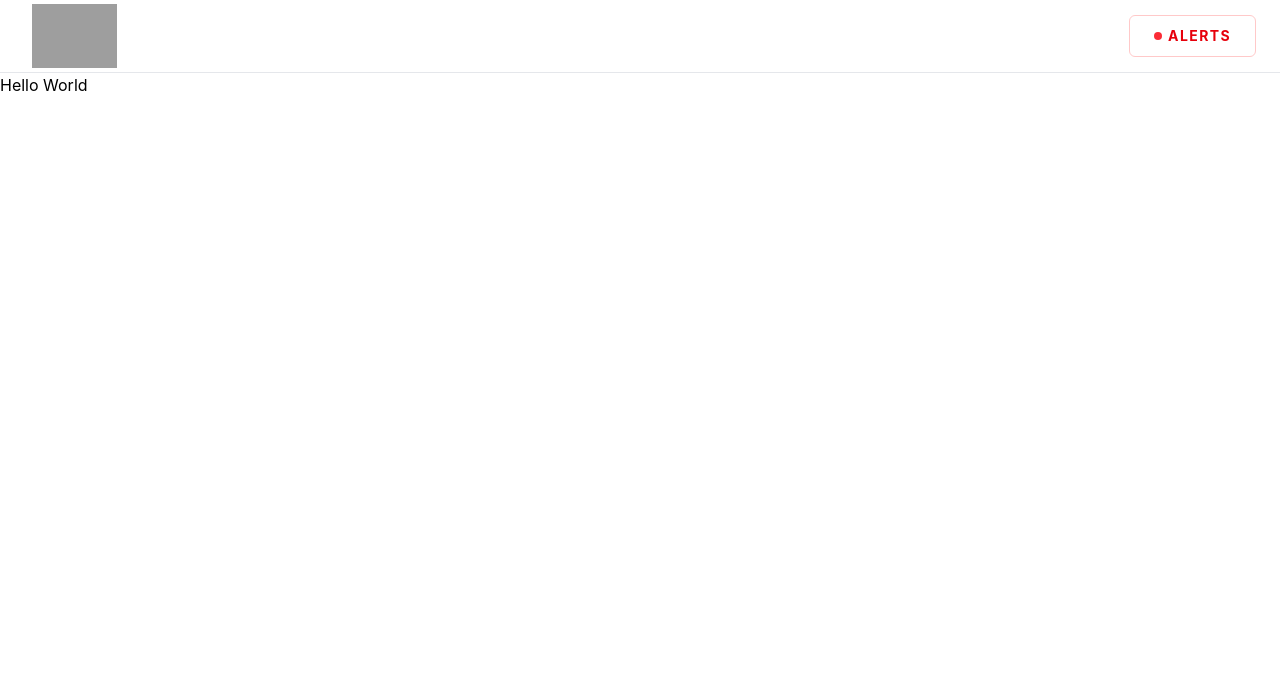
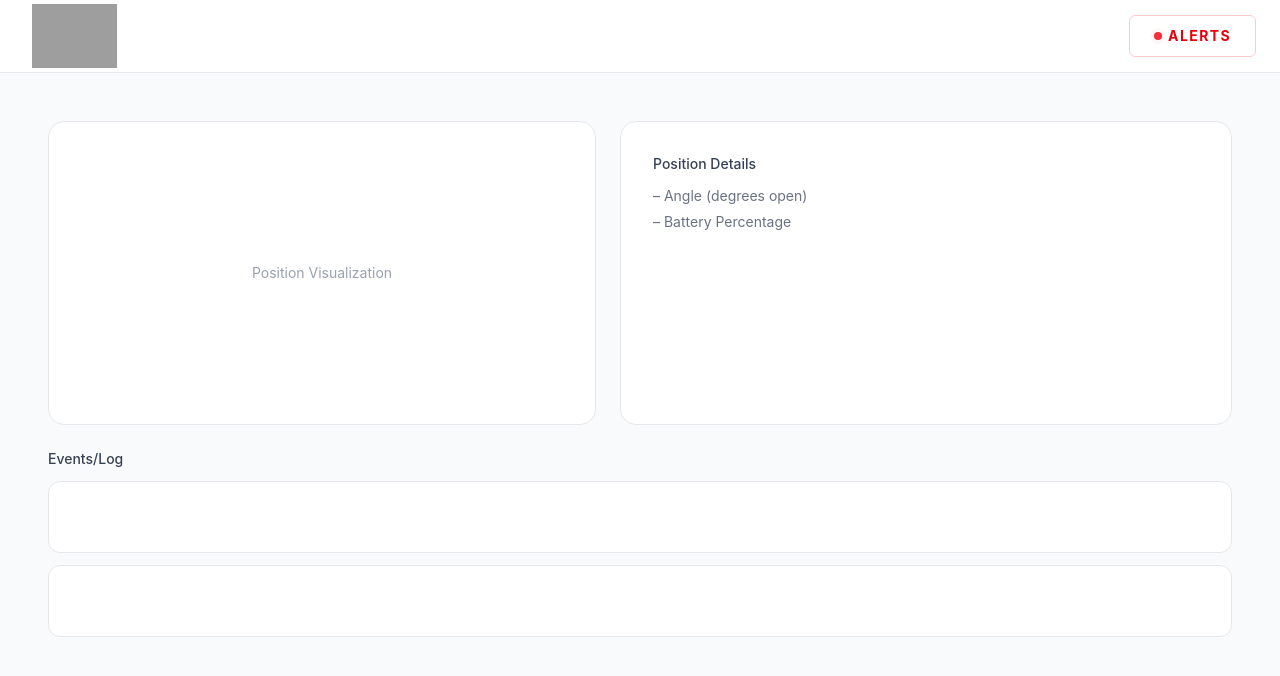
Before and after one commit to Ben-Arms97/TAMUCapstone-Group6-2026, a React app in the folder web/frontend/: page / in a window 1280 px wide. Shown: the top 676 px of the page. Built offline with nearby package versions, Linux system fonts and the light colour scheme; grey boxes are pictures that could not be loaded; the HTML template or start-up script is replaced by a standard one.

Commit message:
Format home screen

```diff
--- a/web/frontend/src/App.tsx
+++ b/web/frontend/src/App.tsx
@@ -1,8 +1,29 @@
 function App() {
   return (
-    <>
-      <p>Hello World</p>
-    </>
+    <div className="h-full flex flex-col p-12 gap-6 bg-gray-50">
+      <div className="flex-1 flex gap-6">
+        <div className="flex-1 bg-white rounded-2xl border border-gray-200 flex items-center justify-center">
+          <p className="text-gray-400 text-sm">Position Visualization</p>
+        </div>
+
+        <div className="flex-1 bg-white rounded-2xl border border-gray-200 p-8">
+          <p className="text-gray-700 text-sm font-medium mb-3">Position Details</p>
+          <ul className="space-y-1.5 text-sm text-gray-500">
+            <li>– Angle (degrees open)</li>
+            <li>– Battery Percentage</li>
+          </ul>
+        </div>
+      </div>
+
+      <div className="flex-1 flex flex-col gap-3">
+        <p className="text-gray-700 text-sm font-medium">Events/Log</p>
+        <div className="flex-1 flex flex-col gap-3">
+          <div className="h-18 bg-white rounded-xl border border-gray-200" />
+          <div className="h-18 bg-white rounded-xl border border-gray-200" />
+        </div>
+      </div>
+
+    </div>
   )
 }
 
--- a/web/frontend/src/main.tsx
+++ b/web/frontend/src/main.tsx
@@ -3,13 +3,13 @@ import { BrowserRouter, Routes, Route } from "react-router";
 
 import './index.css'
 import Layout from './screens/Layout.tsx';
-import App from './App.tsx'
+import Home from './App.tsx'
 
 createRoot(document.getElementById('root')!).render(
   <BrowserRouter basename='/'>
     <Routes>
       <Route element={<Layout />}>
-        <Route path='/' Component={App} />
+        <Route path='/' Component={Home} />
       </Route>
     </Routes>
   </BrowserRouter>
--- a/web/frontend/src/screens/Layout.tsx
+++ b/web/frontend/src/screens/Layout.tsx
@@ -5,10 +5,11 @@ import Navbar from "../components/Navbar";
 export default function Layout() {
 
     return (
-        <div className="h-screen">
+        <div className="h-screen flex flex-col bg-gray-50">
             <Navbar />
-
-            <Outlet />
+            <div className="flex-1 min-h-0">
+                <Outlet />
+            </div>
         </div>
     )
 }
```
